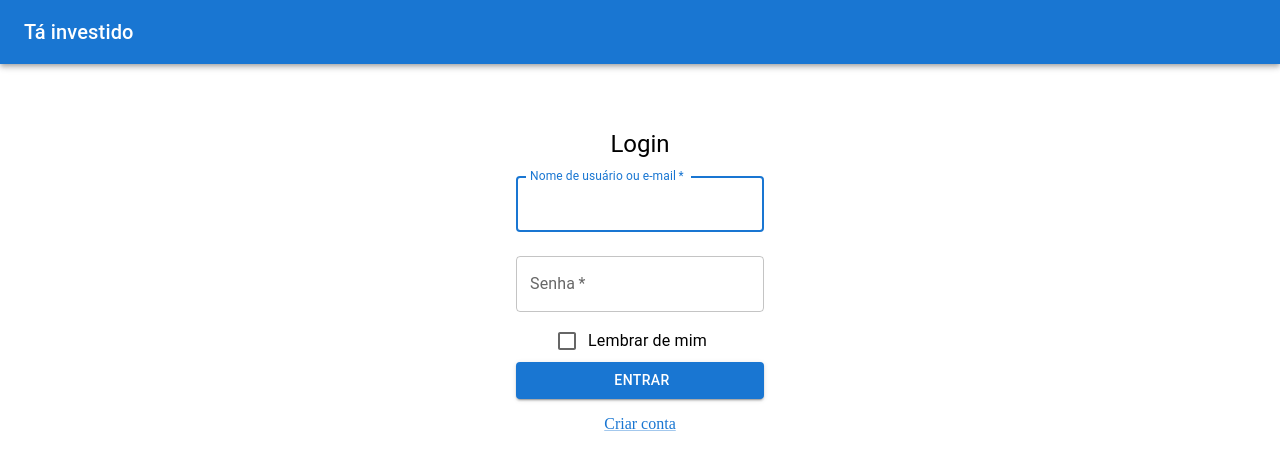
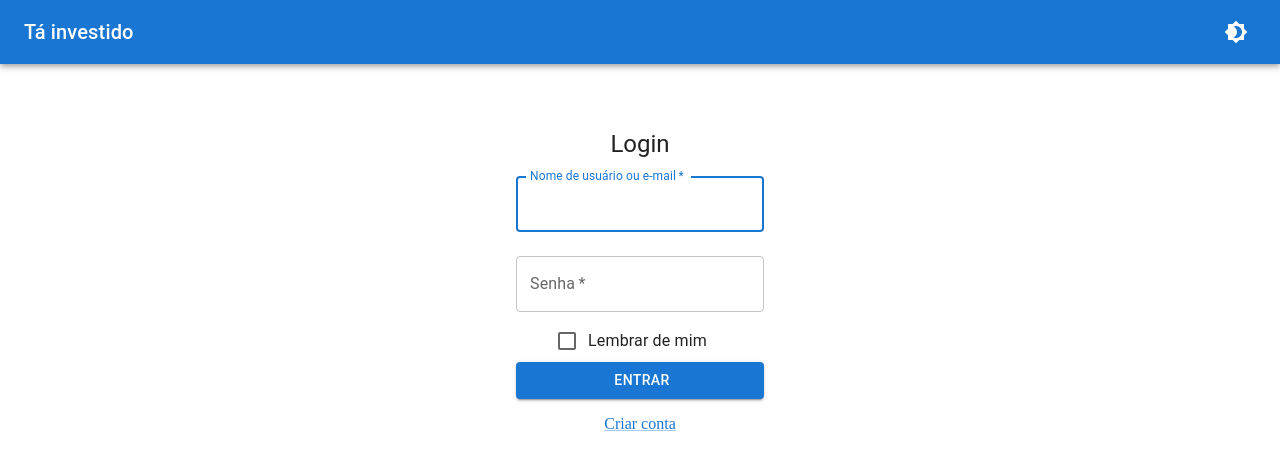
Before and after one commit to flachadriano/invest-wallet, a React (Vite) app in the folder app/: page /login in a window 1280 px wide. Shown: the top 470 px of the page. Built offline with nearby package versions, Linux system fonts and the light colour scheme.

Commit message:
feat(architecture): add dark mode theme [#6]

```diff
--- a/app/package.json
+++ b/app/package.json
@@ -16,6 +16,7 @@
   "dependencies": {
     "@emotion/react": "^11.10.6",
     "@emotion/styled": "^11.10.6",
+    "@mui/icons-material": "^5.11.11",
     "@mui/lab": "^5.0.0-alpha.123",
     "@mui/material": "^5.11.12",
     "@mui/styled-engine-sc": "^5.11.11",
--- a/app/src/App.tsx
+++ b/app/src/App.tsx
@@ -1,35 +1,29 @@
-import React, { useContext } from 'react';
+import React from 'react';
 import { BrowserRouter, Route, Routes } from 'react-router-dom';
 import { ToastContainer } from 'react-toastify';
+import { Box } from '@mui/material';
 import { RoutePath } from './RoutePath';
-import { AuthProvider, SessionContext } from './contexts/SessionContext';
+import { AuthProvider } from './contexts/SessionContext';
+import { ColorProvider } from './contexts/ColorModeContext';
 import Header from './components/Header';
-
+import RequireAuth from './components/RequireAuth';
 import Login from './pages/users/Login';
 import SignUp from './pages/users/SignUp';
 import Home from './pages/Home';
-
 import 'react-toastify/dist/ReactToastify.css';
 import './styles.css';
 
-const RequireAuth = ({ children }: { children: JSX.Element }) => {
-  const sessionData = useContext(SessionContext);
-
-  if (sessionData.loading) {
-    return <h1>Loading</h1>;
-  }
-  if (sessionData.token) {
-    return children;
-  }
-  return <Login />;
-};
-
 function App(): JSX.Element {
   return (
-    <div>
-      <ToastContainer />
+    <ColorProvider>
       <AuthProvider>
-        <div>
+        <Box sx={{
+          height: '100vh',
+          width: '100%',
+          bgcolor: 'background.default',
+          color: 'text.primary',
+        }}>
+          <ToastContainer />
           <Header />
           <BrowserRouter>
             <Routes>
@@ -38,9 +32,9 @@ function App(): JSX.Element {
               <Route path={RoutePath.HOME} element={<RequireAuth><Home /></RequireAuth>} />
             </Routes>
           </BrowserRouter>
-        </div>
+        </Box>
       </AuthProvider>
-    </div>
+    </ColorProvider>
   );
 }
 
--- a/app/src/components/Header.tsx
+++ b/app/src/components/Header.tsx
@@ -1,11 +1,15 @@
 import React, { useContext } from 'react';
 import {
-  AppBar, Box, Button, Toolbar, Typography,
+  AppBar, Box, Button, IconButton, Toolbar, Typography,
 } from '@mui/material';
+import Brightness4Icon from '@mui/icons-material/Brightness4';
+import Brightness7Icon from '@mui/icons-material/Brightness7';
 import { SessionContext } from '../contexts/SessionContext';
+import { ColorModeContext } from '../contexts/ColorModeContext';
 
 export default function Header() {
   const sessionData = useContext(SessionContext);
+  const colorMode = useContext(ColorModeContext);
 
   return (
     <Box sx={{ flexGrow: 1 }}>
@@ -14,6 +18,9 @@ export default function Header() {
           <Typography variant="h6" component="div" sx={{ flexGrow: 1 }}>
             Tá investido
           </Typography>
+          <IconButton sx={{ ml: 1 }} onClick={colorMode.toggleMode} color="inherit">
+            {colorMode.mode === 'dark' ? <Brightness7Icon /> : <Brightness4Icon />}
+          </IconButton>
           {sessionData.token && <Button color="inherit" onClick={sessionData.signOut}>Sair</Button>}
         </Toolbar>
       </AppBar>
--- /dev/null
+++ b/app/src/components/RequireAuth.tsx
@@ -0,0 +1,15 @@
+import React, { useContext } from 'react';
+import { SessionContext } from '../contexts/SessionContext';
+import Login from '../pages/users/Login';
+
+export default function RequireAuth({ children }: { children: JSX.Element }) {
+  const sessionData = useContext(SessionContext);
+
+  if (sessionData.loading) {
+    return <h1>Loading</h1>;
+  }
+  if (sessionData.token) {
+    return children;
+  }
+  return <Login />;
+}
--- /dev/null
+++ b/app/src/contexts/ColorModeContext.tsx
@@ -0,0 +1,38 @@
+import { createTheme, ThemeProvider } from '@mui/material';
+import React, { useState } from 'react';
+
+interface IColorModeContext {
+  mode: string;
+  toggleMode: () => void;
+}
+
+export const ColorModeContext = React.createContext<IColorModeContext>(null!);
+
+interface IColorProvider {
+  children: JSX.Element
+}
+
+export const ColorProvider = ({ children }: IColorProvider) => {
+  const [mode, setMode] = useState<'light' | 'dark'>('light');
+
+  const toggleMode = () => {
+    setMode(mode === 'light' ? 'dark' : 'light');
+  };
+
+  const theme = createTheme({
+    palette: {
+      mode
+    }
+  });
+
+  return (
+    <ColorModeContext.Provider value={{
+      mode,
+      toggleMode
+    }}>
+      <ThemeProvider theme={theme}>
+        {children}
+      </ThemeProvider>
+    </ColorModeContext.Provider>
+  );
+};
```
Also changed, not shown: 1 other file (tests, documents, lock files or other folders).
